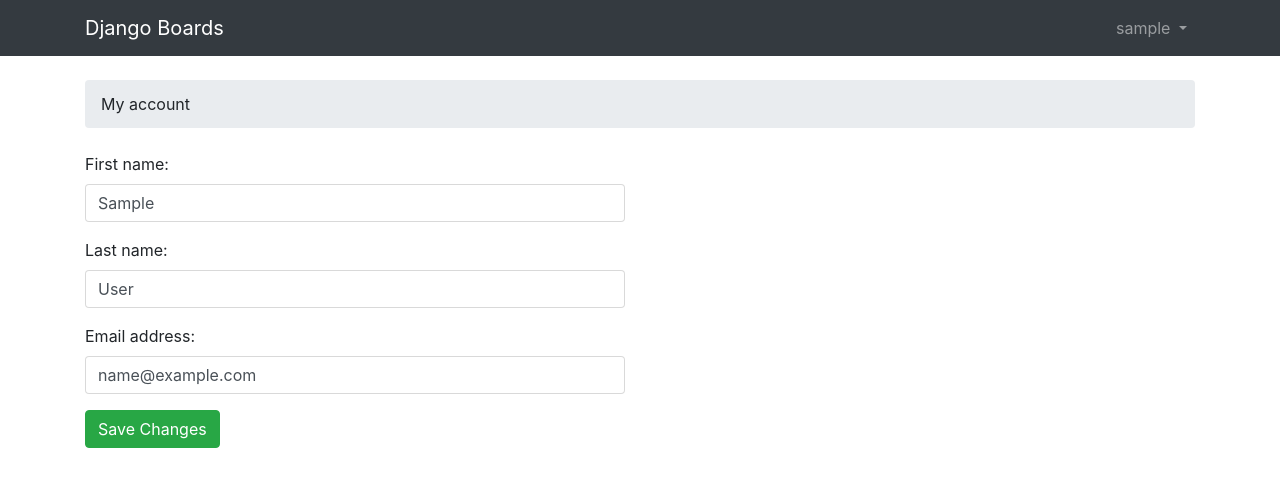
After one commit to RonaldTheodoro/django-beginners-guide, a Django app: page /settings/account/ in a window 1280 px wide. The commit adds this page. Shown: the top 487 px of the page. Run offline with Django 3.2, Linux system fonts and the light colour scheme; the visitor is signed in with stand-in values (Sample User, id 1); parts of the project's set-up code (start-up, migrations or seed data) failed here and were passed over; some libraries are stand-ins or nearby versions.

Commit message:
add my account view

```diff
--- a/apps/account/views.py
+++ b/apps/account/views.py
@@ -1,5 +1,10 @@
 from django.contrib.auth import login as auth_login
+from django.contrib.auth.decorators import login_required
+from django.contrib.auth.models import User
 from django.shortcuts import redirect, render
+from django.urls import reverse_lazy
+from django.utils.decorators import method_decorator
+from django.views import generic
 
 from . import forms
 
@@ -14,3 +19,13 @@ def signup(request):
     else:
         form = forms.SignUpForm()
     return render(request, 'signup.html', {'form': form})
+
+
+class UserUpdateView(generic.UpdateView):
+    model = User
+    fields = ('first_name', 'last_name', 'email')
+    template_name = 'my_account.html'
+    success_url = reverse_lazy('my_account')
+
+    def get_object(self):
+        return self.request.user
--- a/config/urls.py
+++ b/config/urls.py
@@ -84,4 +84,9 @@ urlpatterns = [
         ),
         name='password_change_done'
     ),
+    url(
+        r'^settings/account/$',
+        account_views.UserUpdateView.as_view(),
+        name='my_account'
+    ),
 ]
--- a/templates/base.html
+++ b/templates/base.html
@@ -29,7 +29,7 @@
                                     {{ user.username }}
                                 </a>
                                 <div class="dropdown-menu dropdown-menu-right" aria-labelledby="userMenu">
-                                    <a class="dropdown-item" href="#">
+                                    <a class="dropdown-item" href="{% url 'my_account' %}">
                                         My account
                                     </a>
                                     <a class="dropdown-item" href="#">
--- /dev/null
+++ b/templates/my_account.html
@@ -0,0 +1,23 @@
+{% extends 'base.html' %}
+
+{% load static %}
+
+{% block title %}My account{% endblock %}
+
+{% block breadcrumb %}
+    <li class="breadcrumb-item">My account</li>
+{% endblock %}
+
+{% block content %}
+    <div class="row">
+        <div class="col-lg-6 col-md-8 col-sm-10">
+            <form method="POST" novalidate>
+                {% csrf_token %}
+                {% include 'includes/form.html' %}
+                <button type="submit" class="btn btn-success">
+                    Save Changes
+                </button>
+            </form>
+        </div>
+    </div>
+{% endblock content %}
```
